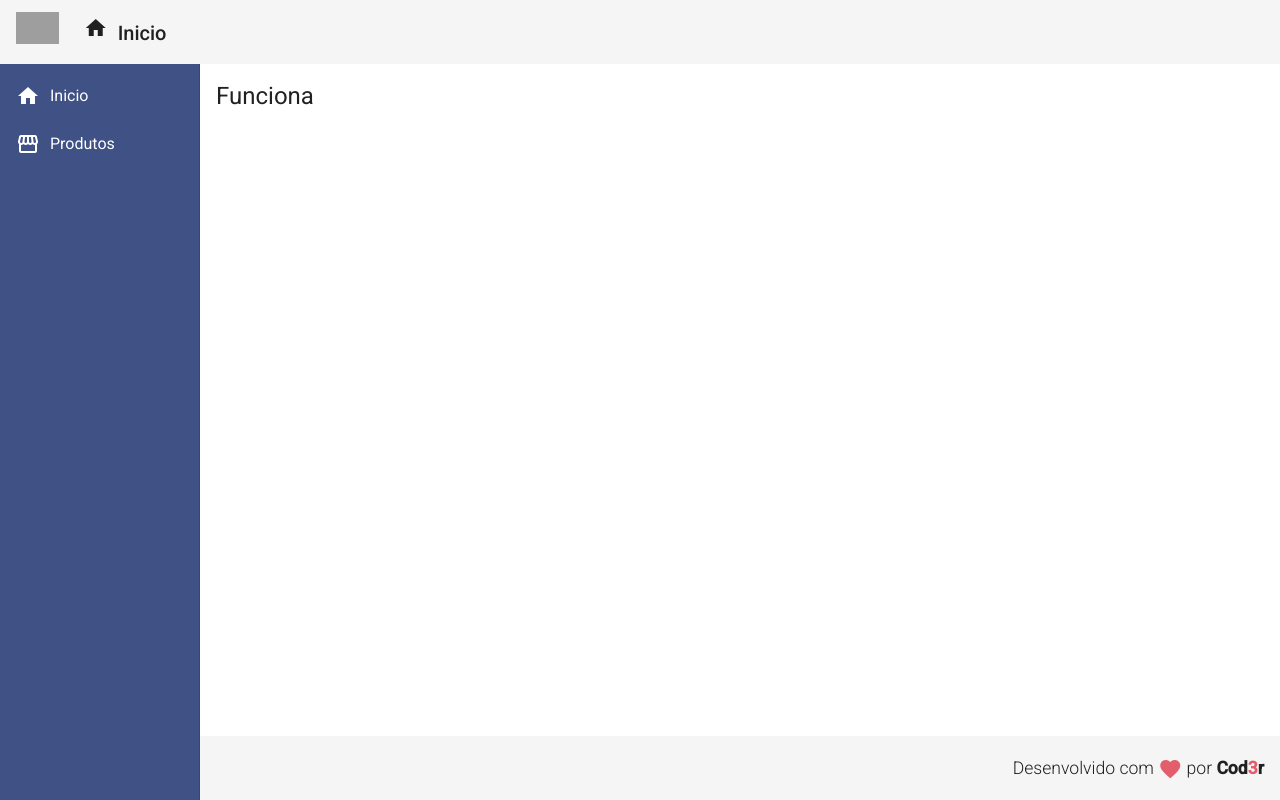
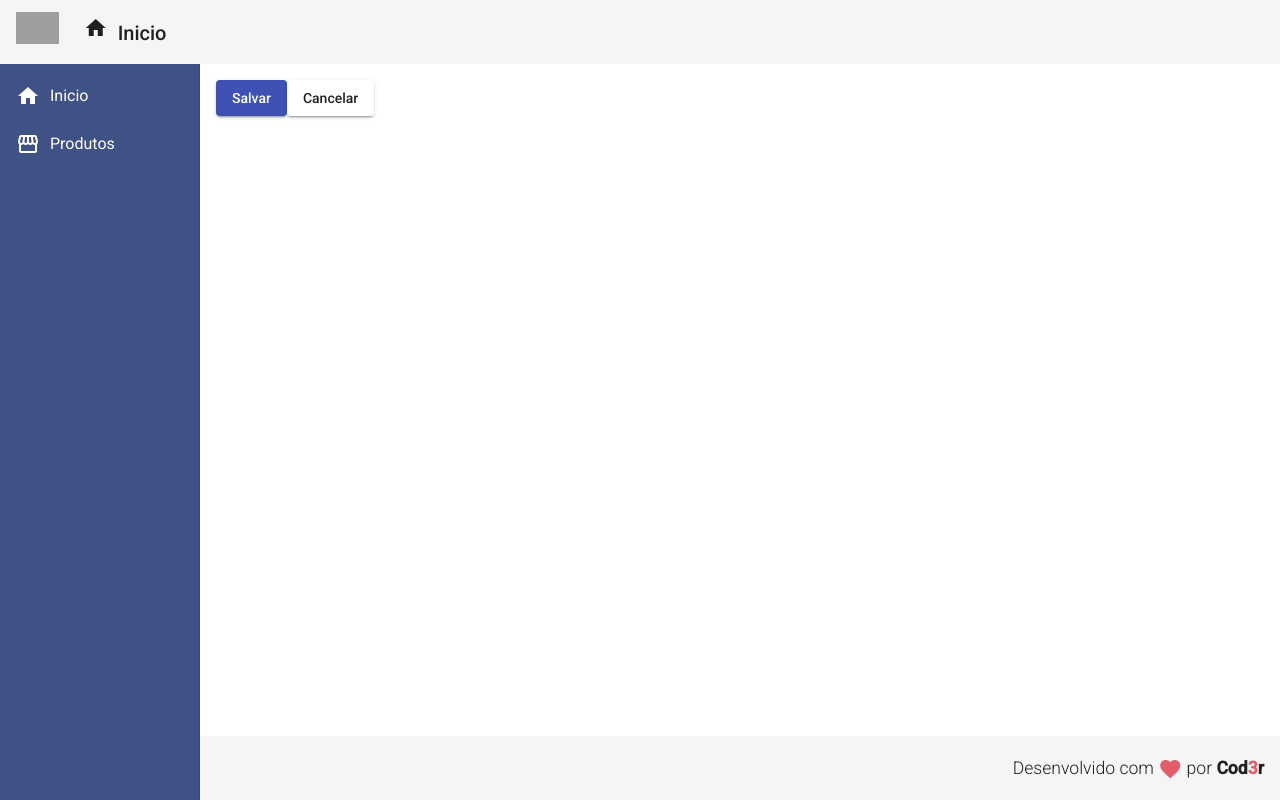
Before and after one commit to ElissonCCarvalho/ProductCRUD-Angular, an Angular app: page /products/create in a window 1280 px wide. Built offline with nearby package versions, Linux system fonts and the light colour scheme; grey boxes are pictures that could not be loaded.

Commit message:
criado productService

```diff
--- a/src/app/app.module.ts
+++ b/src/app/app.module.ts
@@ -18,6 +18,8 @@
 import { ProducCrudComponent } from './views/produc-crud/produc-crud.component';
 import { ProductCreateComponent } from './components/product/product-create/product-create.component';
 
+import { MatSnackBarModule } from '@angular/material/snack-bar';
+
 @NgModule({
   declarations: [
     AppComponent,
@@ -36,7 +38,8 @@
     MatSidenavModule,
     MatListModule,
     MatCardModule,
-    MatButtonModule
+    MatButtonModule,
+    MatSnackBarModule
   ],
   providers: [],
   bootstrap: [AppComponent]
--- a/src/app/components/product/product-create/product-create.component.html
+++ b/src/app/components/product/product-create/product-create.component.html
@@ -1 +1,7 @@
-<h1>Funciona</h1>
+<button mat-raised-button (click)="createProduct()" color="primary">
+    Salvar
+</button>
+
+<button mat-raised-button (click)="cancel()">
+    Cancelar
+</button>
--- a/src/app/components/product/product-create/product-create.component.ts
+++ b/src/app/components/product/product-create/product-create.component.ts
@@ -1,4 +1,6 @@
 import { Component, OnInit } from '@angular/core';
+import { Router } from '@angular/router';
+import { ProductService } from '../product.service';
 
 @Component({
   selector: 'app-product-create',
@@ -7,8 +9,17 @@
 })
 export class ProductCreateComponent implements OnInit {
 
-  constructor() { }
+  constructor(private productService: ProductService, private router: Router) { }
 
   ngOnInit(): void {
+
+  }
+
+  createProduct(): void {
+    this.productService.showMensage('Produto criado com sucesso!')
+  }
+
+  cancel(): void {
+    this.router.navigate(['/products'])
   }
 }
--- /dev/null
+++ b/src/app/components/product/product.service.ts
@@ -0,0 +1,18 @@
+import { Injectable } from '@angular/core';
+import { MatSnackBar } from '@angular/material/snack-bar';
+
+@Injectable({
+  providedIn: 'root'
+})
+export class ProductService {
+
+  constructor(private snackBar: MatSnackBar) { }
+
+  showMensage(msg: string): void {
+    this.snackBar.open(msg, 'X', {
+      duration: 3000,
+      horizontalPosition: 'right',
+      verticalPosition: 'top'
+    })
+  }
+}
```
